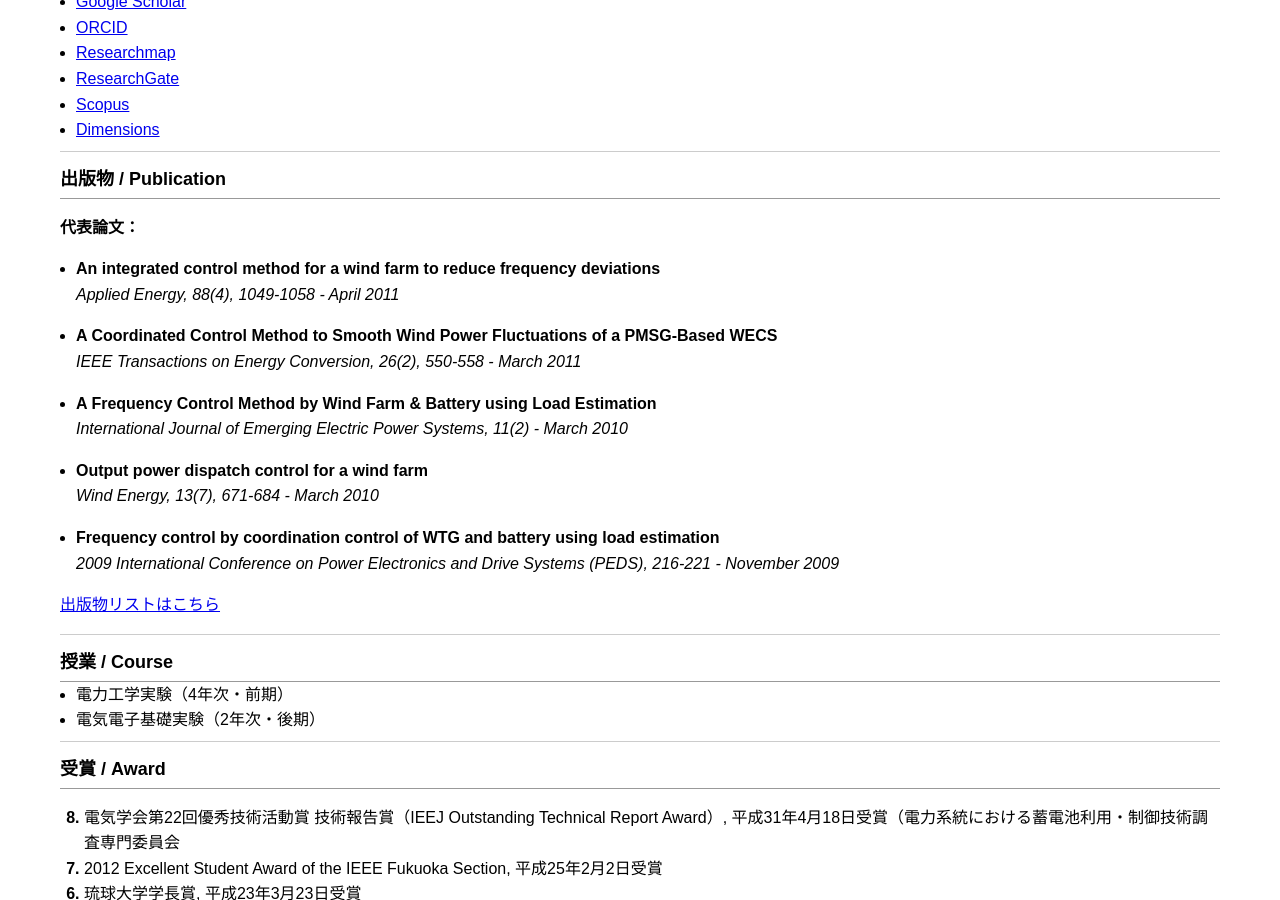
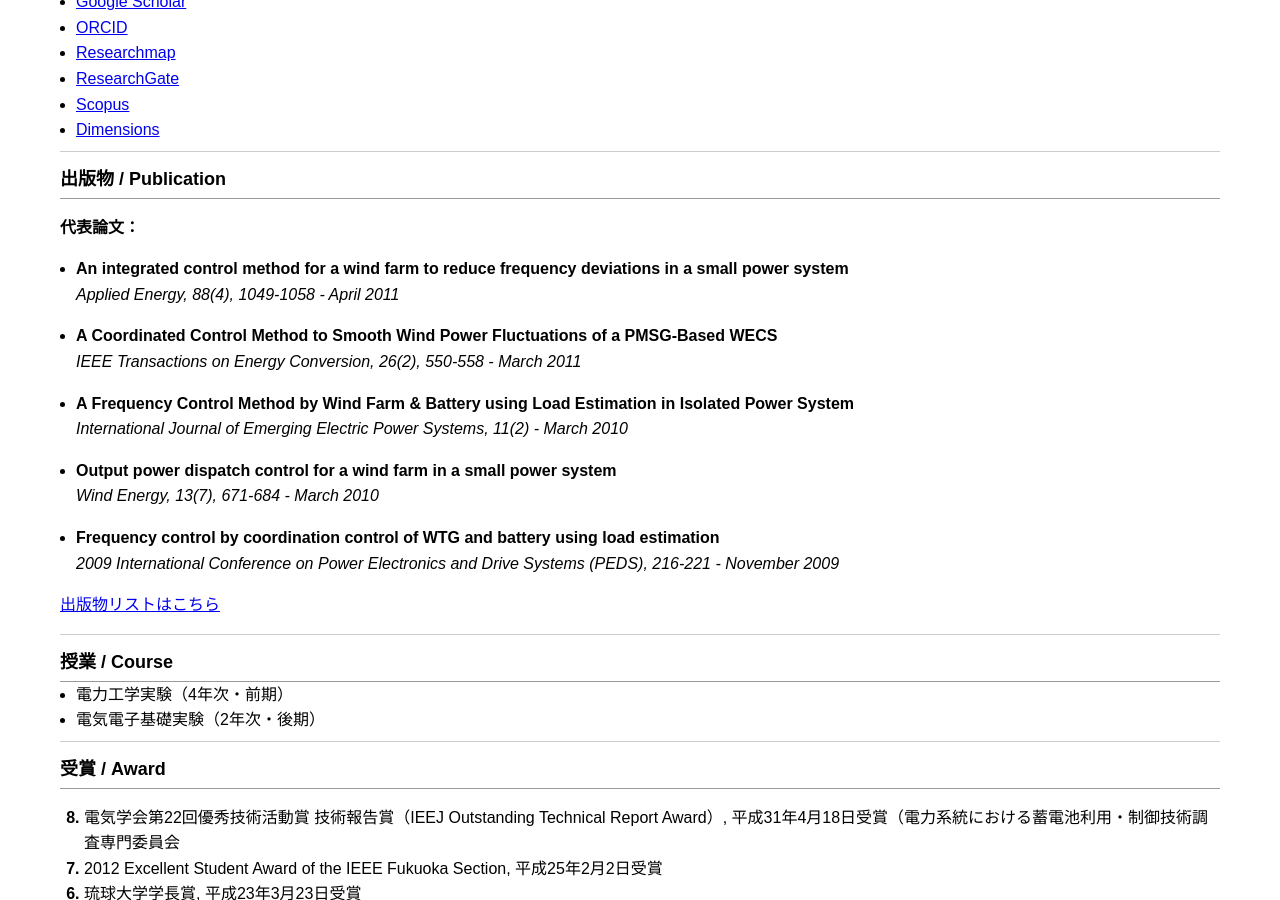
Before and after one commit to akieuehara/AkieUehara.github.io, a Jekyll site: the page built from index.md, in a window 1280 px wide and 900 px high, scrolled down 863 px. Built offline with Jekyll 4.4.1, drawn with Linux system fonts in a browser that asks for light colours; comment, search, counter and statistics services are not loaded.

Commit message:
Update index.md

```diff
--- a/index.md
+++ b/index.md
@@ -53,7 +53,7 @@ e-mail:  **uehara_a@cs.u-ryukyu.ac.jp**
 
 **代表論文：**
 
-- **An integrated control method for a wind farm to reduce frequency deviations**
+- **An integrated control method for a wind farm to reduce frequency deviations in a small power system**
   *Applied Energy, 88(4), 1049-1058 - April 2011*
   <span class="__dimensions_badge_embed__"
         data-doi="10.1016/j.apenergy.2010.09.024"
@@ -65,13 +65,13 @@ e-mail:  **uehara_a@cs.u-ryukyu.ac.jp**
         data-doi="10.1109/TEC.2011.2107912"
         data-style="small_rectangle"></span>
 
-- **A Frequency Control Method by Wind Farm & Battery using Load Estimation**
+- **A Frequency Control Method by Wind Farm & Battery using Load Estimation in Isolated Power System**
   *International Journal of Emerging Electric Power Systems, 11(2) - March 2010*
   <span class="__dimensions_badge_embed__"
         data-doi="10.2202/1553-779X.2419"
         data-style="small_rectangle"></span>
 
-- **Output power dispatch control for a wind farm**
+- **Output power dispatch control for a wind farm in a small power system**
   *Wind Energy, 13(7), 671-684 - March 2010*
   <span class="__dimensions_badge_embed__"
         data-doi="10.1002/we.388"
```
